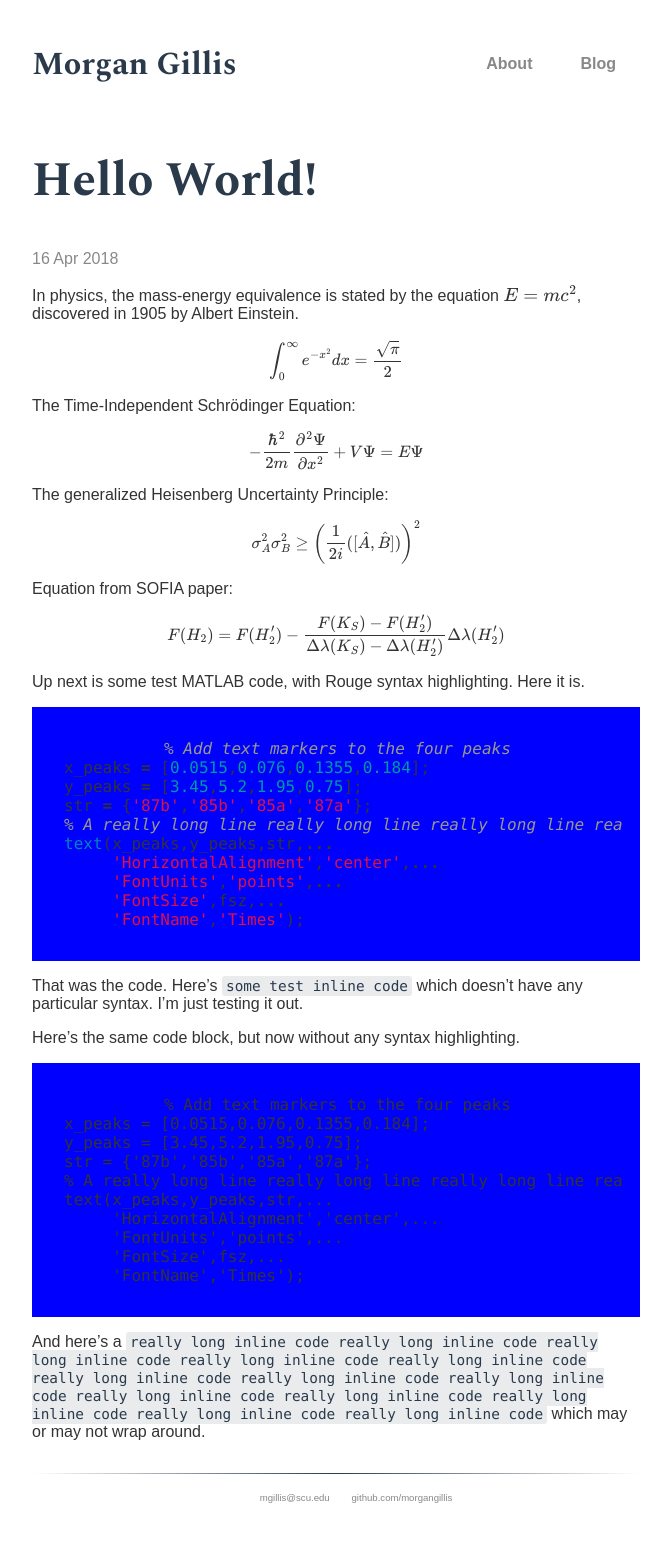
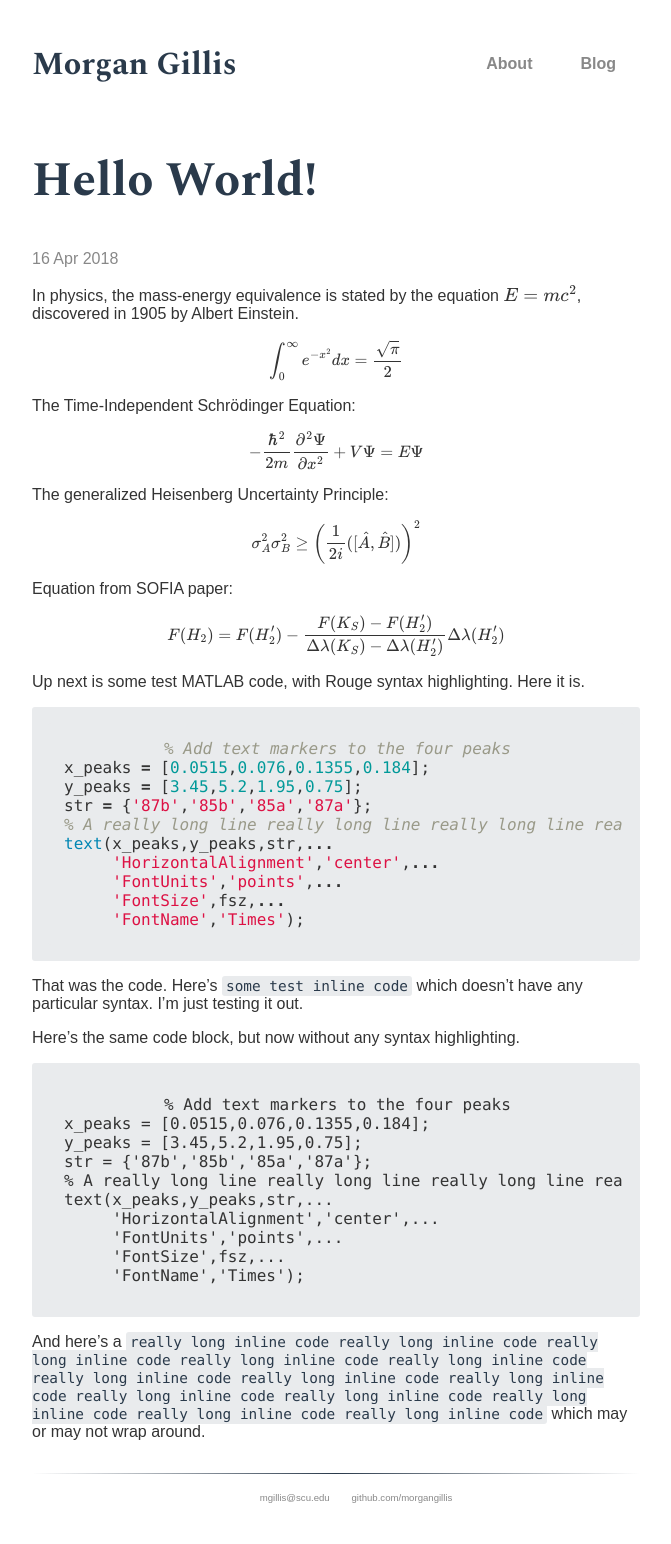
Before and after one commit to morgangillis/morgangillis.github.io, a Jekyll site: the page built from _posts/2018-04-16-hello-world.md, in a window 1280 px wide. Shown: the whole page, without its empty margins (304-975 px from the left). Built offline with Jekyll 4.4.1, drawn with Linux system fonts in a browser that asks for light colours; some web fonts are replaced; formulas are drawn with MathJax 3.

Commit message:
Update code.scss

```diff
--- a/_sass/code.scss
+++ b/_sass/code.scss
@@ -28,11 +28,11 @@ pre code {
   //font-size: .8rem;
   //line-height: 1.4;
   background: blue;
-  //border-radius: .25rem;
+  border-radius: 3px; //.25rem;
 
-  //.highlighter-rouge & {
-  //  background: #e9ebed;
-  //}
+  .highlighter-rouge & {
+    background: #e9ebed;
+  }
 
   pre {
     margin-bottom: 0;
```
